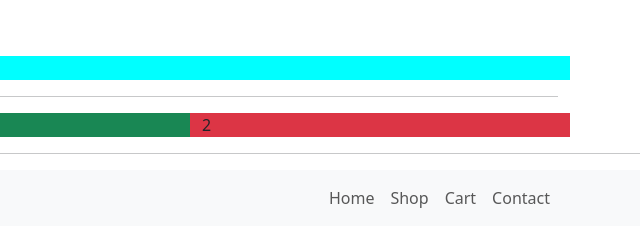
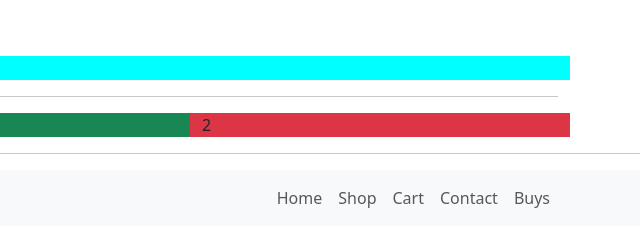
Before and after one commit to RajSripada949/Bootstrappp, a plain HTML site: page Bootstrap/index.html in a window 1280 px wide. Shown: the full height of the page, 640-1280 px from the left. Drawn offline with nearby package versions, Linux system fonts and the light colour scheme.

Commit message:
I made Changes

```diff
--- a/Bootstrap/index.html
+++ b/Bootstrap/index.html
@@ -53,7 +53,8 @@
               <li class="nav-item"><a class="nav-link" href="#">Cart</a></li>
 
 
-              <li class="nav-item"><a class="nav-link" href="#">Contact</a></li>
+              <li class="nav-item"><a class="nav-link" href="#">Contact </a></li>
+              <li class="nav-item"><a class="nav-link" href="#">Buys </a></li>
 
 
             </ul>
```
